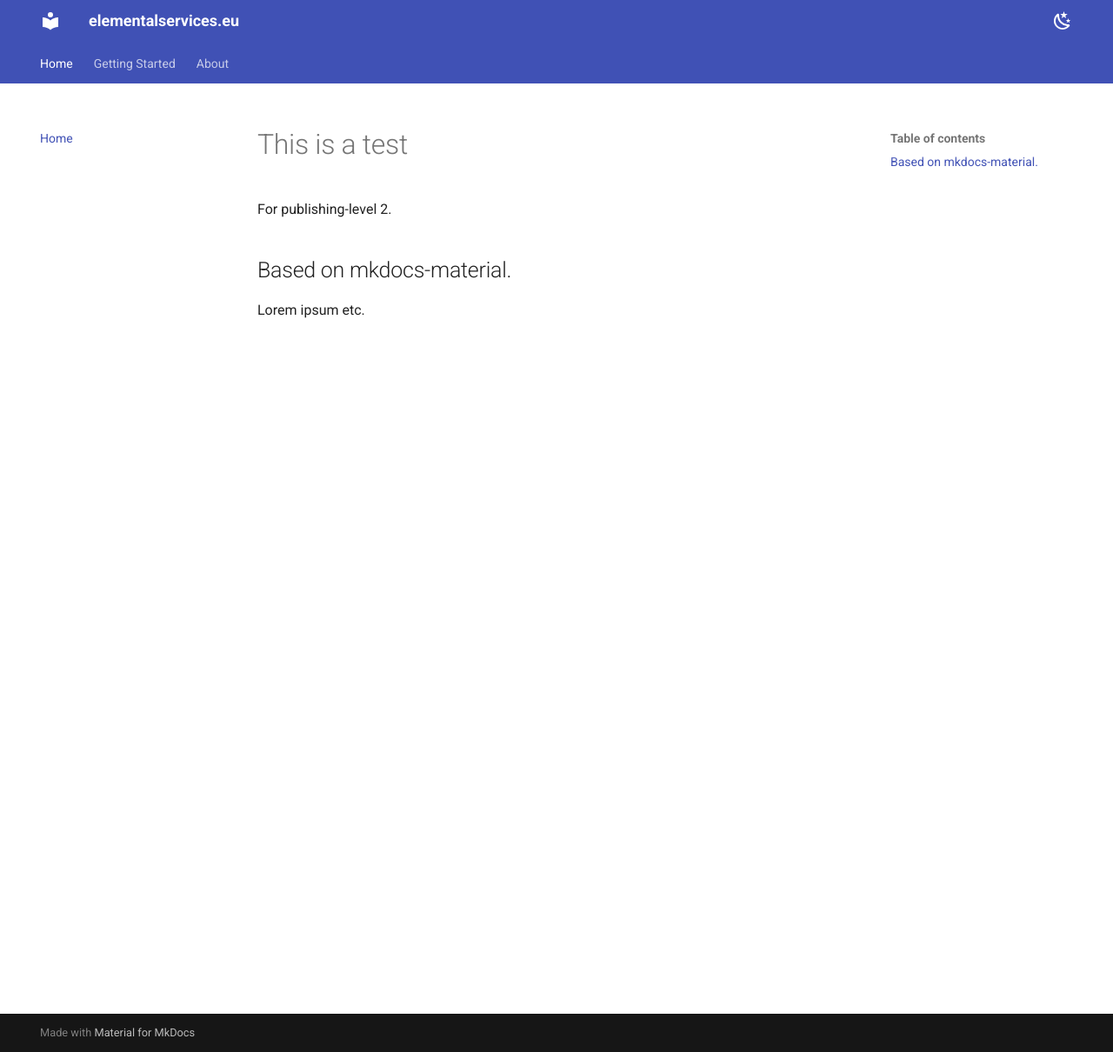
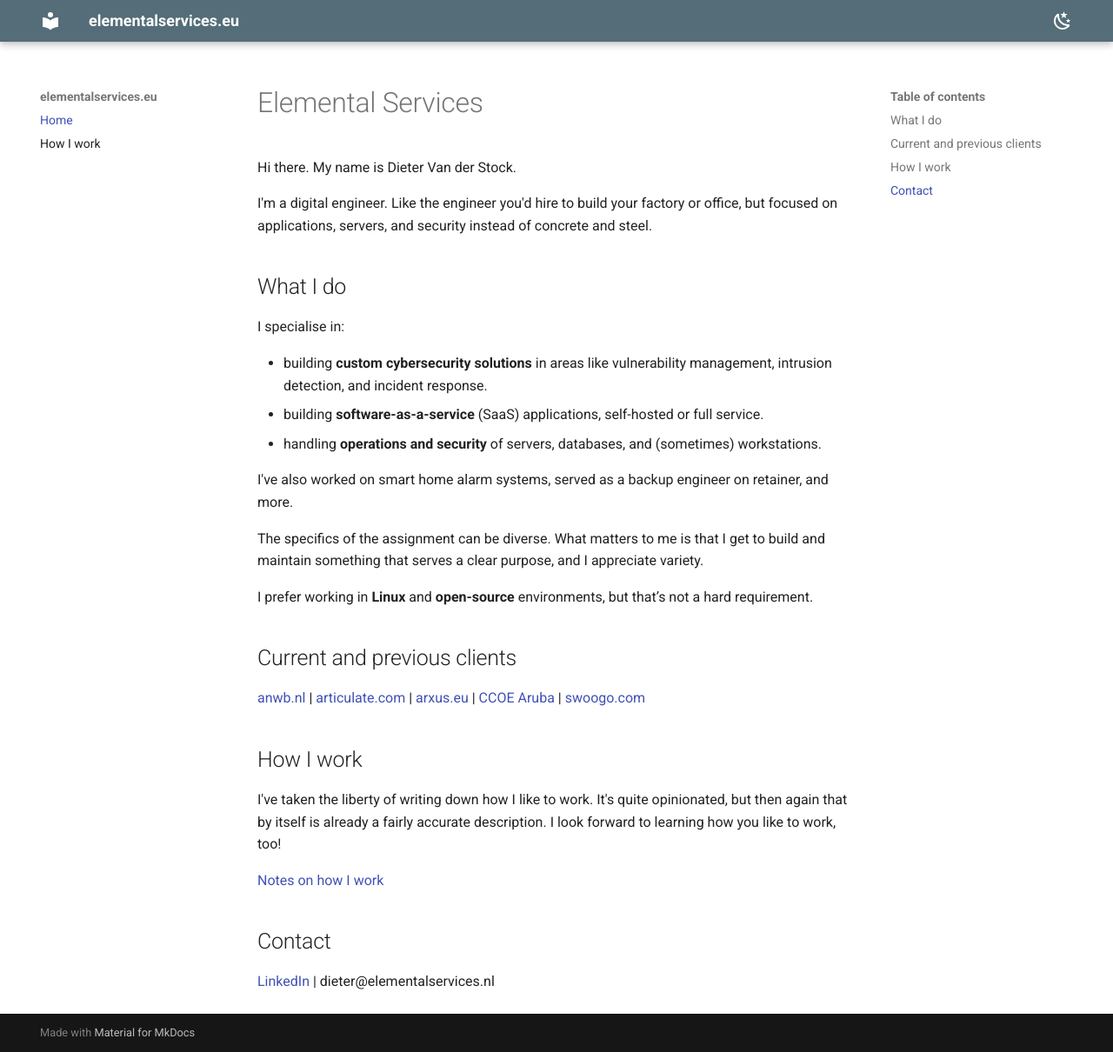
Before and after one commit to elementalfoundation/elementalservices.eu, an MkDocs documentation site: the page built from markdown/index.md, in a window 1280 px wide and 1210 px high. Shown: the whole window at 87% size. Built offline with MkDocs 1.6.1 and Material for MkDocs 9.7.7, drawn with Linux system fonts in a browser that asks for light colours.

Commit message:
(aliased)

```diff
--- a/markdown/index.md
+++ b/markdown/index.md
@@ -1,7 +1,35 @@
-# This is a test
+# Elemental Services
 
-For publishing-level 2.
+Hi there. My name is Dieter Van der Stock.
 
-## Based on mkdocs-material.
+I'm a digital engineer. Like the engineer you'd hire to build your factory or office, but focused on applications, servers, and security instead of concrete and steel.
 
-Lorem ipsum etc.
+## What I do
+
+I specialise in:
+
+- building **custom cybersecurity solutions** in areas like vulnerability management, intrusion detection, and incident response.
+- building **software-as-a-service** (SaaS) applications, self-hosted or full service.
+- handling **operations and security** of servers, databases, and (sometimes) workstations.
+
+I've also worked on smart home alarm systems, served as a backup engineer on retainer, and more.
+
+The specifics of the assignment can be diverse. What matters to me is that I get to build and maintain something that serves a clear purpose, and I appreciate variety.
+
+I prefer working in **Linux** and **open-source** environments, but that’s not a hard requirement.
+
+## Current and previous clients
+
+[anwb.nl](https://anwb.nl) | [articulate.com](https://articulate.com) | [arxus.eu](https://arxus.eu) | [CCOE Aruba](https://cybersecurity.aw/) | [swoogo.com](https://swoogo.com)
+
+
+## How I work
+
+ I've taken the liberty of writing down how I like to work. It's quite opinionated, but then again that by itself is already a fairly accurate description. I look forward to learning how you like to work, too!
+
+[Notes on how I work](howiwork.md)
+
+
+## Contact
+
+[LinkedIn](https://linkedin.com/in/vanderstockdieter) | dieter@elementalservices.nl
--- a/mkdocs.yml
+++ b/mkdocs.yml
@@ -1,28 +1,40 @@
 site_name: elementalservices.eu
+
+# We write in markdown, and store it in, well:
 docs_dir: markdown
+
+# Material docs: https://github.com/squidfunk/mkdocs-material
 theme:
   name: material
-  features:
-    - navigation.instant
-    - navigation.tabs
-    - search.highlight
-    - content.code.copy
+
+  # Colors
+  # https://mrkeo.github.io/setup/changing-the-colors/
   palette:
+    # Light mode
     - scheme: default
-      primary: indigo
-      accent: indigo
+      primary: blue grey
+      accent: deep orange
       toggle:
         icon: material/weather-night
         name: Switch to dark mode
+
+    # Dark mode
     - scheme: slate
-      primary: indigo
-      accent: indigo
+      primary: blue grey
+      accent: deep orange
       toggle:
         icon: material/weather-sunny
         name: Switch to light mode
+
+features:
+  - navigation.instant
+  - navigation.tabs
+  - search.highlight
+  - content.code.copy
+
 plugins:
   - offline
+
 nav:
   - Home: index.md
-  - Getting Started: getting-started.md
-  - About: about.md
+  - How I work: howiwork.md
```
Also changed, not shown: README.md (+20 -27 lines), markdown/about.md (+1 -7 lines), markdown/getting-started.md (deleted, +0 -32 lines), markdown/howiwork.md (added, +29 -0 lines).
